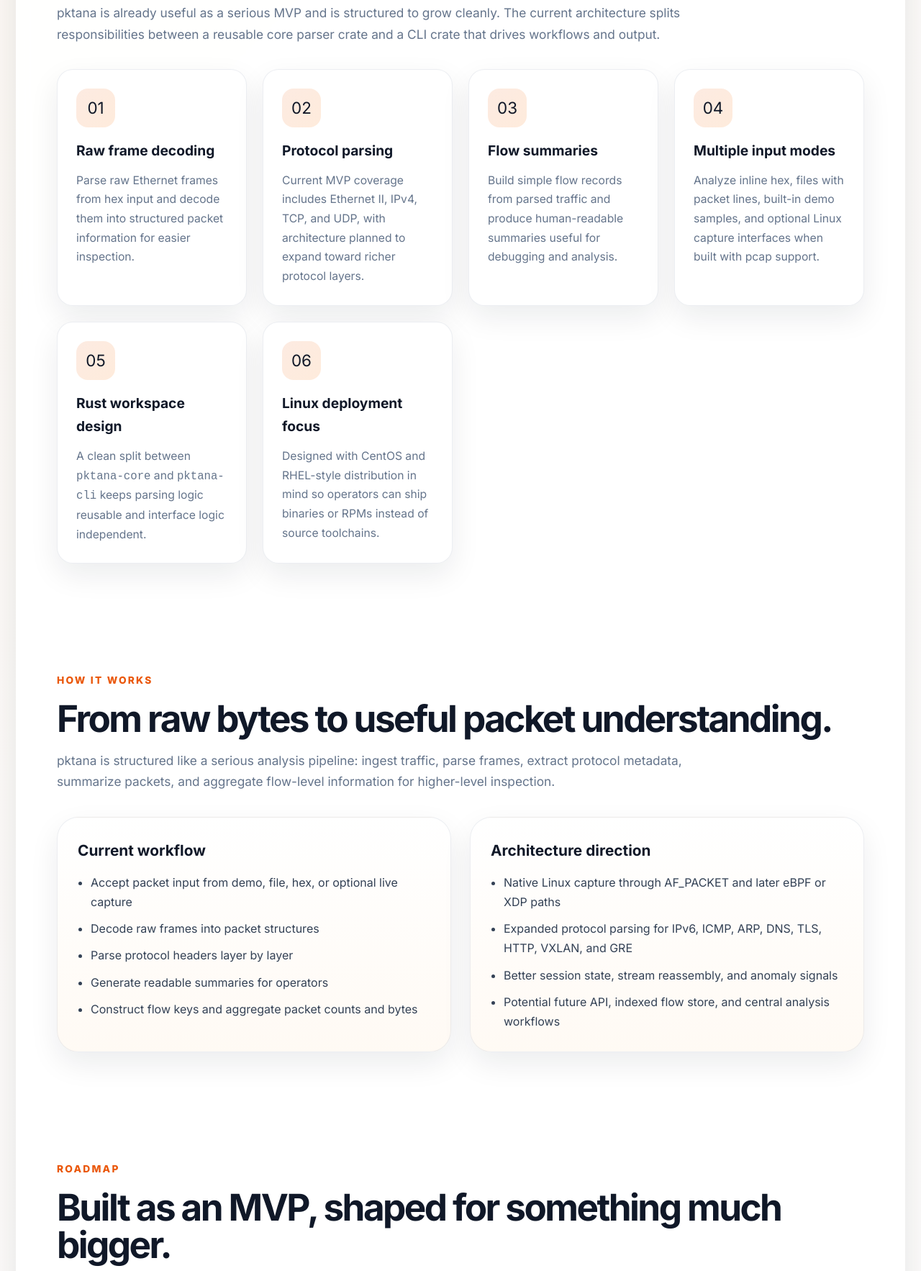
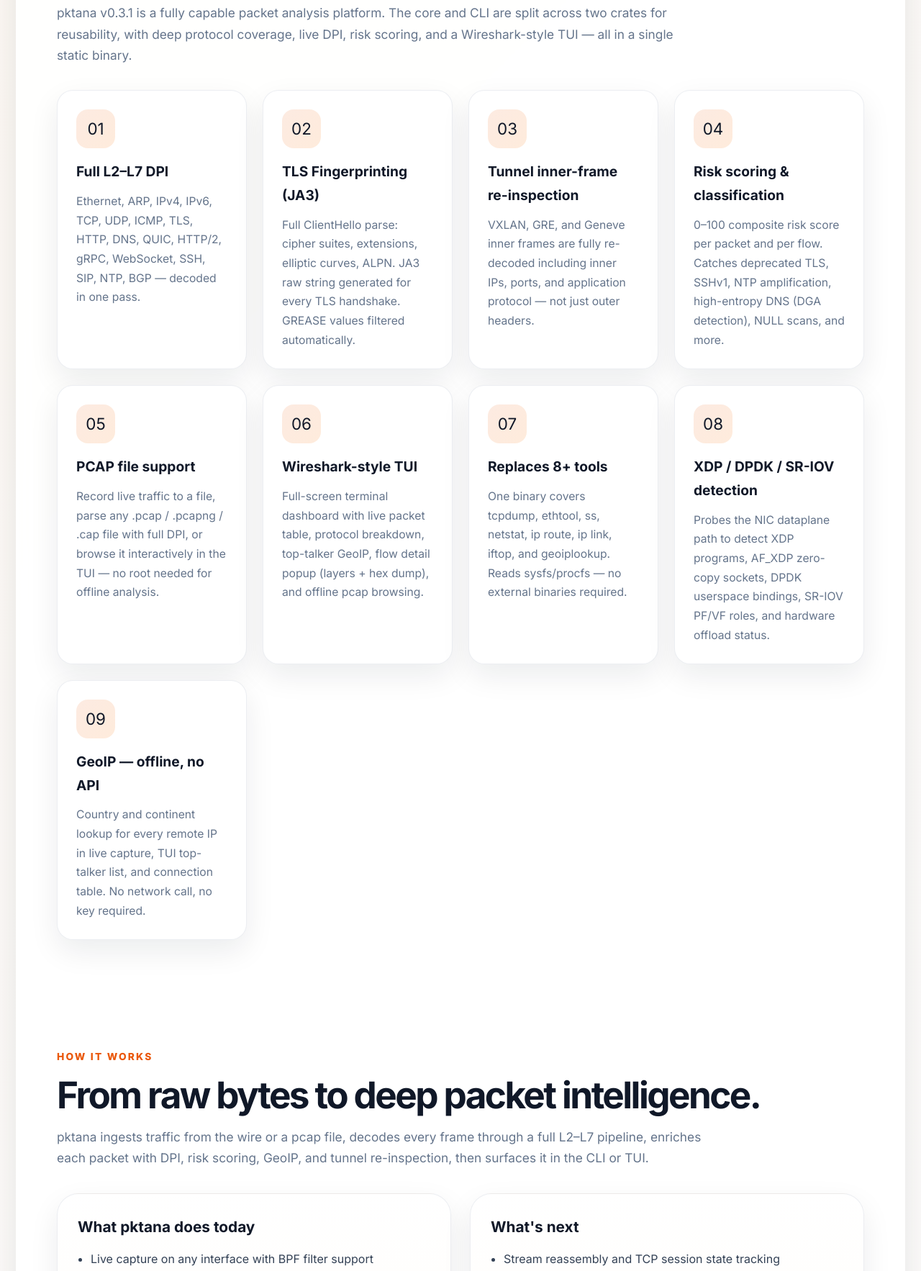
Before and after one commit to omnayak27199/pktana, a plain HTML site: page index.html in a window 1280 px wide. Shown: the part 2750-4516 px from the top of the page at 72% size. Drawn offline with Linux system fonts and the light colour scheme.

Commit message:
v0.3.1 stable release -pktana

```diff
--- a/index.html
+++ b/index.html
@@ -1010,78 +1010,103 @@
 
     <section id="features">
       <div class="section-tag">Core Features</div>
-      <h2>Focused packet tooling with a clear architecture.</h2>
+      <h2>Production-grade packet analysis, today.</h2>
       <p class="section-lead">
-        pktana is already useful as a serious MVP and is structured to grow cleanly. The current architecture splits responsibilities between
-        a reusable core parser crate and a CLI crate that drives workflows and output.
+        pktana v0.3.1 is a fully capable packet analysis platform. The core and CLI are split across two crates for reusability,
+        with deep protocol coverage, live DPI, risk scoring, and a Wireshark-style TUI — all in a single static binary.
       </p>
 
       <div class="features-grid">
         <article class="feature-card">
           <div class="feature-icon">01</div>
-          <h3>Raw frame decoding</h3>
-          <p>Parse raw Ethernet frames from hex input and decode them into structured packet information for easier inspection.</p>
+          <h3>Full L2–L7 DPI</h3>
+          <p>Ethernet, ARP, IPv4, IPv6, TCP, UDP, ICMP, TLS, HTTP, DNS, QUIC, HTTP/2, gRPC, WebSocket, SSH, SIP, NTP, BGP — decoded in one pass.</p>
         </article>
 
         <article class="feature-card">
           <div class="feature-icon">02</div>
-          <h3>Protocol parsing</h3>
-          <p>Current MVP coverage includes Ethernet II, IPv4, TCP, and UDP, with architecture planned to expand toward richer protocol layers.</p>
+          <h3>TLS Fingerprinting (JA3)</h3>
+          <p>Full ClientHello parse: cipher suites, extensions, elliptic curves, ALPN. JA3 raw string generated for every TLS handshake. GREASE values filtered automatically.</p>
         </article>
 
         <article class="feature-card">
           <div class="feature-icon">03</div>
-          <h3>Flow summaries</h3>
-          <p>Build simple flow records from parsed traffic and produce human-readable summaries useful for debugging and analysis.</p>
+          <h3>Tunnel inner-frame re-inspection</h3>
+          <p>VXLAN, GRE, and Geneve inner frames are fully re-decoded including inner IPs, ports, and application protocol — not just outer headers.</p>
         </article>
 
         <article class="feature-card">
           <div class="feature-icon">04</div>
-          <h3>Multiple input modes</h3>
-          <p>Analyze inline hex, files with packet lines, built-in demo samples, and optional Linux capture interfaces when built with pcap support.</p>
+          <h3>Risk scoring &amp; classification</h3>
+          <p>0–100 composite risk score per packet and per flow. Catches deprecated TLS, SSHv1, NTP amplification, high-entropy DNS (DGA detection), NULL scans, and more.</p>
         </article>
 
         <article class="feature-card">
           <div class="feature-icon">05</div>
-          <h3>Rust workspace design</h3>
-          <p>A clean split between <code>pktana-core</code> and <code>pktana-cli</code> keeps parsing logic reusable and interface logic independent.</p>
+          <h3>PCAP file support</h3>
+          <p>Record live traffic to a file, parse any .pcap / .pcapng / .cap file with full DPI, or browse it interactively in the TUI — no root needed for offline analysis.</p>
         </article>
 
         <article class="feature-card">
           <div class="feature-icon">06</div>
-          <h3>Linux deployment focus</h3>
-          <p>Designed with CentOS and RHEL-style distribution in mind so operators can ship binaries or RPMs instead of source toolchains.</p>
+          <h3>Wireshark-style TUI</h3>
+          <p>Full-screen terminal dashboard with live packet table, protocol breakdown, top-talker GeoIP, flow detail popup (layers + hex dump), and offline pcap browsing.</p>
+        </article>
+
+        <article class="feature-card">
+          <div class="feature-icon">07</div>
+          <h3>Replaces 8+ tools</h3>
+          <p>One binary covers tcpdump, ethtool, ss, netstat, ip route, ip link, iftop, and geoiplookup. Reads sysfs/procfs — no external binaries required.</p>
+        </article>
+
+        <article class="feature-card">
+          <div class="feature-icon">08</div>
+          <h3>XDP / DPDK / SR-IOV detection</h3>
+          <p>Probes the NIC dataplane path to detect XDP programs, AF_XDP zero-copy sockets, DPDK userspace bindings, SR-IOV PF/VF roles, and hardware offload status.</p>
+        </article>
+
+        <article class="feature-card">
+          <div class="feature-icon">09</div>
+          <h3>GeoIP — offline, no API</h3>
+          <p>Country and continent lookup for every remote IP in live capture, TUI top-talker list, and connection table. No network call, no key required.</p>
         </article>
       </div>
     </section>
 
     <section id="workflow">
       <div class="section-tag">How It Works</div>
-      <h2>From raw bytes to useful packet understanding.</h2>
+      <h2>From raw bytes to deep packet intelligence.</h2>
       <p class="section-lead">
-        pktana is structured like a serious analysis pipeline: ingest traffic, parse frames, extract protocol metadata,
-        summarize packets, and aggregate flow-level information for higher-level inspection.
+        pktana ingests traffic from the wire or a pcap file, decodes every frame through a full L2–L7 pipeline,
+        enriches each packet with DPI, risk scoring, GeoIP, and tunnel re-inspection, then surfaces it in the CLI or TUI.
       </p>
 
       <div class="split">
         <div class="panel">
-          <h3>Current workflow</h3>
+          <h3>What pktana does today</h3>
           <ul>
-            <li>Accept packet input from demo, file, hex, or optional live capture</li>
-            <li>Decode raw frames into packet structures</li>
-            <li>Parse protocol headers layer by layer</li>
-            <li>Generate readable summaries for operators</li>
-            <li>Construct flow keys and aggregate packet counts and bytes</li>
+            <li>Live capture on any interface with BPF filter support</li>
+            <li>Full L2–L7 decode: Ethernet, ARP, IPv4, IPv6, TCP, UDP, ICMP, TLS, HTTP, DNS, QUIC, HTTP/2, gRPC, WebSocket, SSH, SIP, NTP, BGP</li>
+            <li>JA3 TLS fingerprinting, ALPN extraction, cipher suite listing</li>
+            <li>Tunnel inner-frame re-inspection: VXLAN, GRE, Geneve</li>
+            <li>Risk scoring (0–100) and app category classification per packet</li>
+            <li>Record live traffic to .pcap, analyse any pcap offline, browse in TUI</li>
+            <li>GeoIP country lookup — offline, no API key needed</li>
+            <li>XDP / DPDK / SR-IOV / AF_XDP dataplane detection</li>
+            <li>Replaces: tcpdump, ethtool, ss, netstat, ip route, ip link, iftop, geoiplookup</li>
           </ul>
         </div>
 
         <div class="panel">
-          <h3>Architecture direction</h3>
+          <h3>What's next</h3>
           <ul>
-            <li>Native Linux capture through AF_PACKET and later eBPF or XDP paths</li>
-            <li>Expanded protocol parsing for IPv6, ICMP, ARP, DNS, TLS, HTTP, VXLAN, and GRE</li>
-            <li>Better session state, stream reassembly, and anomaly signals</li>
-            <li>Potential future API, indexed flow store, and central analysis workflows</li>
+            <li>Stream reassembly and TCP session state tracking</li>
+            <li>eBPF / XDP native capture path (no libpcap dependency)</li>
+            <li>Indexed flow store with time-range queries</li>
+            <li>Web dashboard for remote packet analysis</li>
+            <li>REST API for integration with observability pipelines</li>
+            <li>PCAPNG metadata, comments, and interface blocks</li>
+            <li>Plugin architecture for custom protocol dissectors</li>
           </ul>
         </div>
       </div>
@@ -1089,28 +1114,28 @@
 
     <section id="roadmap">
       <div class="section-tag">Roadmap</div>
-      <h2>Built as an MVP, shaped for something much bigger.</h2>
+      <h2>Strong foundation. Clear path forward.</h2>
       <p class="section-lead">
-        Your current README already tells a strong story: pktana is not just a one-off parser, it is a foundation.
-        This roadmap section makes that future visible to visitors.
+        v0.3.1 already delivers full L2–L7 DPI, JA3, tunnel re-inspection, risk scoring, TUI, and pcap support.
+        Here's what comes next.
       </p>
 
       <div class="roadmap-grid">
         <article class="roadmap-card">
-          <h3>Capture Layer</h3>
-          <p>Move beyond feature-gated libpcap toward native Linux capture with AF_PACKET, and later broader dataplane options like eBPF and XDP.</p>
+          <h3>Stream Reassembly</h3>
+          <p>TCP session state tracking, stream reassembly, and per-stream application-layer decode for HTTP, TLS, and other connection-oriented protocols.</p>
         </article>
         <article class="roadmap-card">
-          <h3>Parsing Layer</h3>
-          <p>Expand protocol support from the current Ethernet/IPv4/TCP/UDP stack into IPv6, ARP, ICMP, DNS, TLS, HTTP, VXLAN, and GRE.</p>
+          <h3>eBPF / XDP Capture</h3>
+          <p>Native Linux capture path using eBPF and XDP — no libpcap dependency, lower overhead, and the ability to attach at the driver level before sk_buff allocation.</p>
         </article>
         <article class="roadmap-card">
-          <h3>Flow Engine</h3>
-          <p>Add session state, timeouts, stream reassembly, and anomaly indicators so pktana becomes more useful for troubleshooting and observability.</p>
+          <h3>Indexed Flow Store</h3>
+          <p>Persistent flow storage with time-range queries, so operators can go back and inspect traffic from any point in time without replaying pcap files.</p>
         </article>
         <article class="roadmap-card">
-          <h3>Platform Vision</h3>
-          <p>Grow toward indexed flow storage, richer control-plane features, and potentially a web dashboard or API for broader operational workflows.</p>
+          <h3>Web Dashboard &amp; API</h3>
+          <p>A browser-based interface and REST API for remote packet analysis, team collaboration, and integration with existing observability and SIEM pipelines.</p>
         </article>
       </div>
     </section>
@@ -1230,8 +1255,8 @@
       </div>
       <div class="footer-links">
         <a href="https://github.com/omnayak27199/pktana" target="_blank" rel="noreferrer">GitHub</a>
-        <a href="README.md">README</a>
-        <a href="docs/architecture.md">Architecture</a>
+        <a href="https://github.com/omnayak27199/pktana#readme" target="_blank" rel="noreferrer">README</a>
+        <a href="https://github.com/omnayak27199/pktana/blob/main/docs/architecture.md" target="_blank" rel="noreferrer">Architecture</a>
       </div>
     </footer>
   </div>
@@ -1265,9 +1290,6 @@
         const container = document.getElementById("userReviewsList");
         if (!container) return;
 
-        const baseReviews = [
-        ];
-
         const userReviews = loadReviews().map(function (r) {
           return {
             stars: r.stars,
@@ -1276,8 +1298,10 @@
           };
         });
 
-        const all = baseReviews.concat(userReviews);
-        container.innerHTML = all.map(function (review) {
+        if (userReviews.length === 0) return; // keep static HTML cards intact
+
+        // Prepend user reviews before the static cards
+        const userHtml = userReviews.map(function (review) {
           return `
             <article class="review-card">
               <div class="review-stars">${stars(review.stars)}</div>
@@ -1286,6 +1310,7 @@
             </article>
           `;
         }).join("");
+        container.insertAdjacentHTML("afterbegin", userHtml);
       }
 
       const form = document.getElementById("reviewForm");
```
